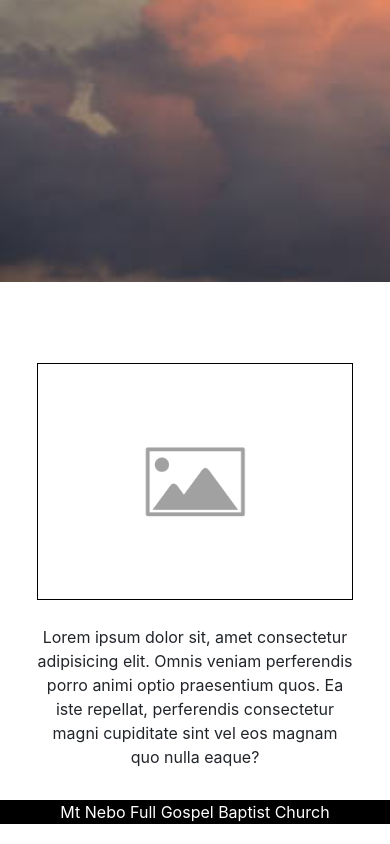
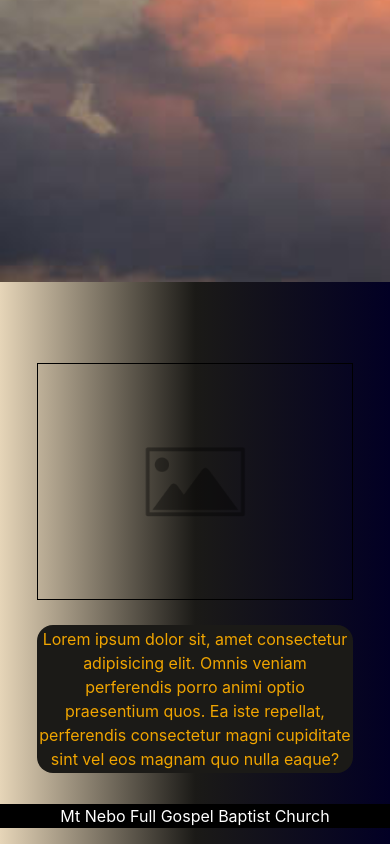
Before and after one commit to dannfirefight322/MtNebo, a plain HTML site: page index.html in a window 390 px wide. Shown: the part 562-1406 px from the top of the page. Drawn offline with nearby package versions, Linux system fonts and the light colour scheme.

Commit message:
adding a few styles and making mobile responsiveness.

```diff
--- a/stylesheet.css
+++ b/stylesheet.css
@@ -1,3 +1,14 @@
+:root{
+    --darkMain: #1B1A17;
+    --mainColor: #F0A500;
+    --orange: #E45826;
+    --lightGray: #E6D5B8;
+}
+
+body {
+    background-image: linear-gradient(-90deg, rgba(2,0,36,1) 0%, rgba(27,26,23,1) 50%, rgba(230,213,184,1) 100%);
+}
+
 .parallax{
     display: flex;
     flex-direction: column;
@@ -41,6 +52,10 @@
     border: 1px solid black;
 }
 
+.about-paragraph {
+    color: var(--mainColor);
+}
+
 .footer-section {
     margin-top: 15px;
     text-align: center;
@@ -69,6 +84,9 @@
         margin-right: auto;
     }
     .about-paragraph {
+        border-radius: 16px;
+        padding: 2px;
+        background-color: var(--darkMain);
         margin-top: 25px;
         width: 90%;
         margin-left: auto;
@@ -78,6 +96,6 @@
     .nav {
         position: relative;
         left: 2px;
-        top: -660px;
+        top: -670px;
     }
 }
```
